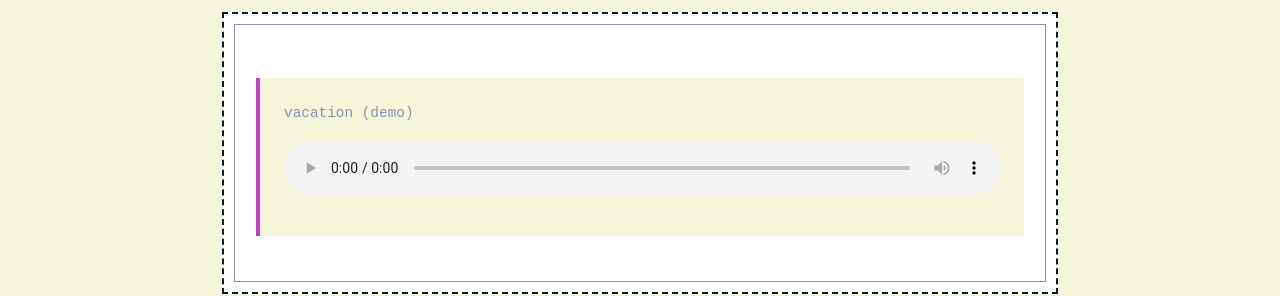
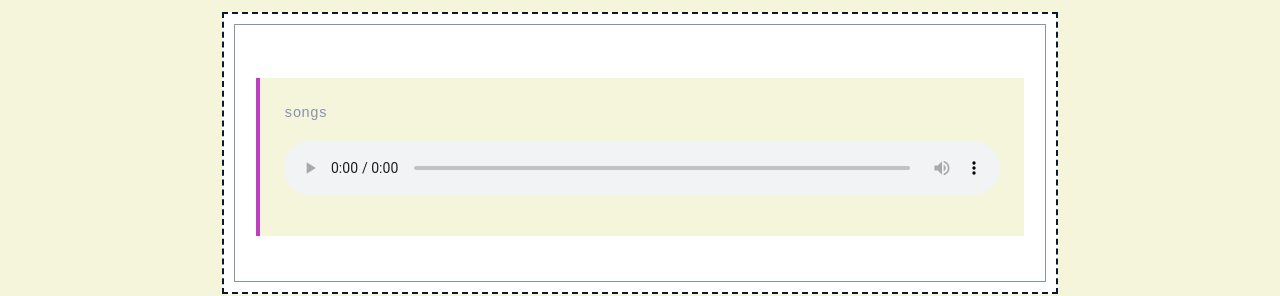
Before and after one commit to mlato/letter-l-music, a Jekyll site: the page built from index.html, in a window 1280 px wide. Shown: the part 422-718 px from the top of the page. Built offline with Jekyll 4.4.1, drawn with Linux system fonts in a browser that asks for light colours.

Commit message:
Update index.html

```diff
--- a/index.html
+++ b/index.html
@@ -18,10 +18,11 @@
     <div class="music-player">
       <div class="track">
         <div class="track-info">
-          <p>vacation (demo)</p>
+          <p>songs</p>
         </div>
         <audio controls>
           <source src="/letter-l-music/assets/music/vacation_2.mp3" type="audio/mpeg">
+          <source src="/assets/music/where-did-you-go-demo.mp3" type="audio/mpeg">
           Your browser does not support the audio element.
         </audio>
       </div>
```
